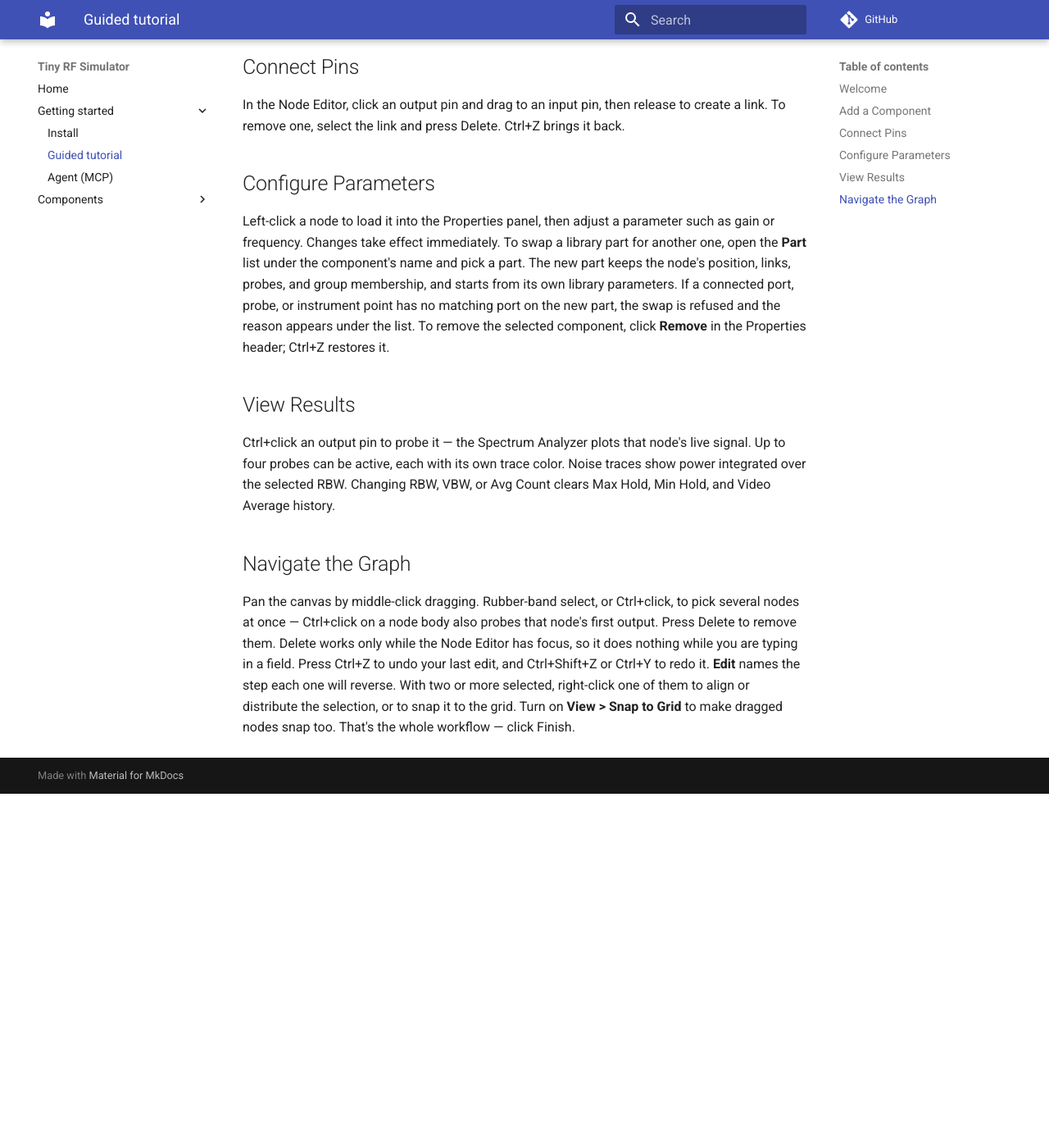
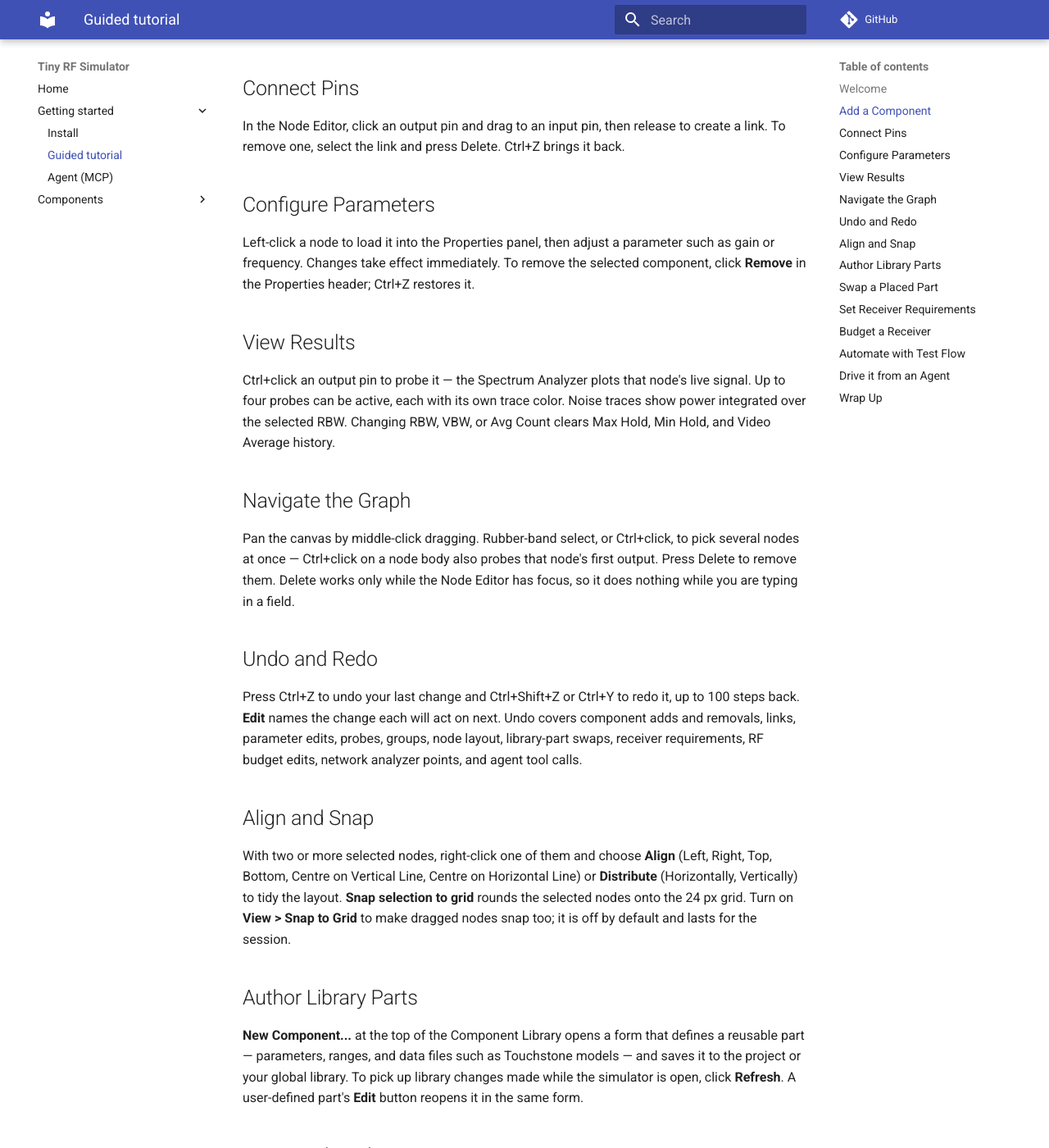
Before and after one commit to striderZA/Tiny-RF-Simulator, an MkDocs documentation site: the page built from manual/pages/tutorial.md, in a window 1280 px wide and 1400 px high, scrolled down 584 px. Shown: the whole window at 82% size. Built offline with MkDocs 1.6.1 and Material for MkDocs 9.7.7, drawn with Linux system fonts in a browser that asks for light colours; comment, search, counter and statistics services are not loaded; before the commit the page ends 1552 px from its top, so only the background shows below that; some of the changed text lies outside the part shown.

Commit message:
docs(manual): follow the extended tutorial steps
- The guided-tutorial page now documents the fifteen-step walkthrough,
  with a section per new step; swap, refresh, undo, and layout prose
  moved from the old sections into their own steps.

```diff
--- a/manual/pages/tutorial.md
+++ b/manual/pages/tutorial.md
@@ -1,18 +1,16 @@
 # Guided tutorial
 
-The tutorial walks you through the basic workflow: add a component, connect it, configure it, probe a node, and navigate the graph. Start it from **Help > Tutorial**, or accept it on first launch.
+The tutorial walks you through the basic workflow — add a component, connect it, configure it, probe a node, navigate the graph — then the panels that check, budget, and automate a design. Start it from **Help > Tutorial**, or accept it on first launch.
 
-The tutorial has six steps. Each step has **Back**, **Next**, **Skip**, and **Exit** buttons. The last step shows **Finish** in place of **Next**.
+The tutorial has fifteen steps. Each step has **Back**, **Next**, **Skip**, and **Exit** buttons. The last step shows **Finish** in place of **Next**. Starting it opens every panel a step highlights, including the Component Library, RF Budget, Receiver Requirements, Test Flow, and Agent panels.
 
 ## Welcome
 
-This short walkthrough covers adding a component, connecting it, configuring it, and reading its output. Click Next to begin.
+This short walkthrough covers adding a component, connecting it, configuring it, and reading its output, then the panels that check, budget, and automate a design. Click Next to begin.
 
 ## Add a Component
 
-Click a component in the highlighted Component Library panel to insert it into the canvas. To pick
-up library changes made while the simulator is open, click **Refresh** at the top of the panel. You
-can also right-click empty canvas in the Node Editor to pick from a context menu.
+Click a component in the highlighted Component Library panel to insert it into the canvas. You can also right-click empty canvas in the Node Editor to pick from a context menu.
 
 ## Connect Pins
 
@@ -20,7 +18,7 @@ In the Node Editor, click an output pin and drag to an input pin, then release t
 
 ## Configure Parameters
 
-Left-click a node to load it into the Properties panel, then adjust a parameter such as gain or frequency. Changes take effect immediately. To swap a library part for another one, open the **Part** list under the component's name and pick a part. The new part keeps the node's position, links, probes, and group membership, and starts from its own library parameters. If a connected port, probe, or instrument point has no matching port on the new part, the swap is refused and the reason appears under the list. To remove the selected component, click **Remove** in the Properties header; Ctrl+Z restores it.
+Left-click a node to load it into the Properties panel, then adjust a parameter such as gain or frequency. Changes take effect immediately. To remove the selected component, click **Remove** in the Properties header; Ctrl+Z restores it.
 
 ## View Results
 
@@ -29,4 +27,40 @@ Noise traces show power integrated over the selected RBW. Changing RBW, VBW, or
 
 ## Navigate the Graph
 
-Pan the canvas by middle-click dragging. Rubber-band select, or Ctrl+click, to pick several nodes at once — Ctrl+click on a node body also probes that node's first output. Press Delete to remove them. Delete works only while the Node Editor has focus, so it does nothing while you are typing in a field. Press Ctrl+Z to undo your last edit, and Ctrl+Shift+Z or Ctrl+Y to redo it. **Edit** names the step each one will reverse. With two or more selected, right-click one of them to align or distribute the selection, or to snap it to the grid. Turn on **View > Snap to Grid** to make dragged nodes snap too. That's the whole workflow — click Finish.
+Pan the canvas by middle-click dragging. Rubber-band select, or Ctrl+click, to pick several nodes at once — Ctrl+click on a node body also probes that node's first output. Press Delete to remove them. Delete works only while the Node Editor has focus, so it does nothing while you are typing in a field.
+
+## Undo and Redo
+
+Press Ctrl+Z to undo your last change and Ctrl+Shift+Z or Ctrl+Y to redo it, up to 100 steps back. **Edit** names the change each will act on next. Undo covers component adds and removals, links, parameter edits, probes, groups, node layout, library-part swaps, receiver requirements, RF budget edits, network analyzer points, and agent tool calls.
+
+## Align and Snap
+
+With two or more selected nodes, right-click one of them and choose **Align** (Left, Right, Top, Bottom, Centre on Vertical Line, Centre on Horizontal Line) or **Distribute** (Horizontally, Vertically) to tidy the layout. **Snap selection to grid** rounds the selected nodes onto the 24 px grid. Turn on **View > Snap to Grid** to make dragged nodes snap too; it is off by default and lasts for the session.
+
+## Author Library Parts
+
+**New Component...** at the top of the Component Library opens a form that defines a reusable part — parameters, ranges, and data files such as Touchstone models — and saves it to the project or your global library. To pick up library changes made while the simulator is open, click **Refresh**. A user-defined part's **Edit** button reopens it in the same form.
+
+## Swap a Placed Part
+
+Select a library part's node, open the **Part** list under the component's name in the Properties panel, and pick another part. The new part keeps the node's position, links, probes, and group membership, and starts from its own library parameters. If a connected port, probe, or instrument point has no matching port on the new part, the swap is refused and the reason appears under the list.
+
+## Set Receiver Requirements
+
+**View > Receiver Requirements** checks the circuit against named requirement modes — each has its own band, gain, noise-figure, output-power, and IIP3 limits, plus its own input level, and **Add mode** defines a new one. Out-of-band suppression points set how far below the in-band gain the cascade must fall outside the band, and an SNR minimum with its bandwidth judges the output signal-to-noise.
+
+## Budget a Receiver
+
+**View > RF Budget** opens a stage-table editor for the requirements-driven budget. **Add Stage** builds the chain — amplifier, attenuator, filter, coax, equalizer, splitter, or RF switch — each row takes a library part or edited settings, and **Add Output** picks where the cascade ends. **Budget this mode** gives the selected mode a budget record so it is predicted even with no overrides; the table shows each stage's gain, noise figure, and cumulative Friis and IIP3 with a verdict per output.
+
+## Automate with Test Flow
+
+**View > Test Flow** authors and runs parameter sweeps against the live circuit. **New from Circuit** scaffolds a flow you can edit — pick a component and one of its real parameter keys, seed the values from the circuit, then add conditions and measurements. **Run** applies the sweep row by row, **Export...** saves the results as JSON, and **Save Flow...** writes the flow for a later **Reload**.
+
+## Drive it from an Agent
+
+**View > Agent** exposes the MCP interface: enable **Agent Server** and point a client such as Claude Code at the `rf-sim-mcp` bridge that ships beside the simulator. An agent can read and edit the circuit, run measurements, sweeps, and test flows, and author library parts; every call leaves a checkpoint you can revert to after confirmation.
+
+## Wrap Up
+
+The panels stay under the **View** menu, **Help > How to Use** keeps the full reference, and **Help > Tutorial** restarts this walkthrough any time. Click **Finish** to mark it complete.
```
